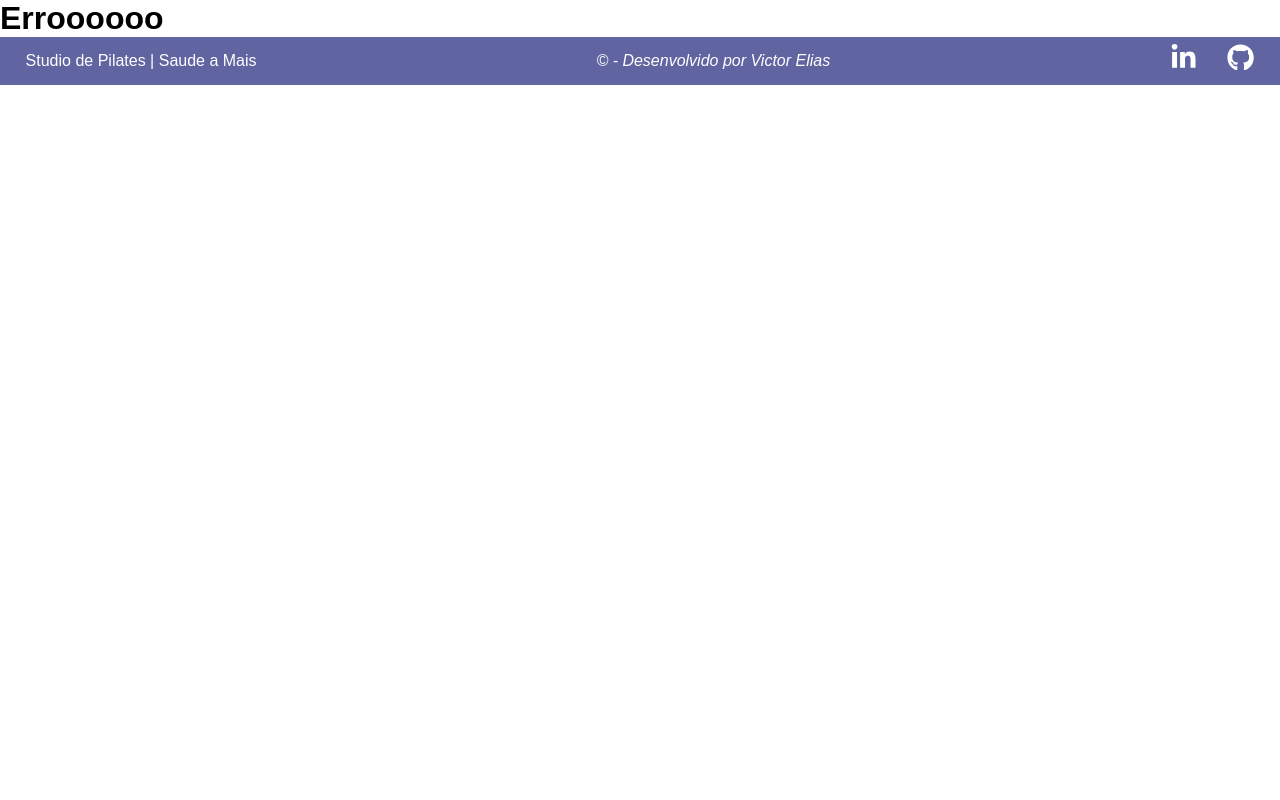
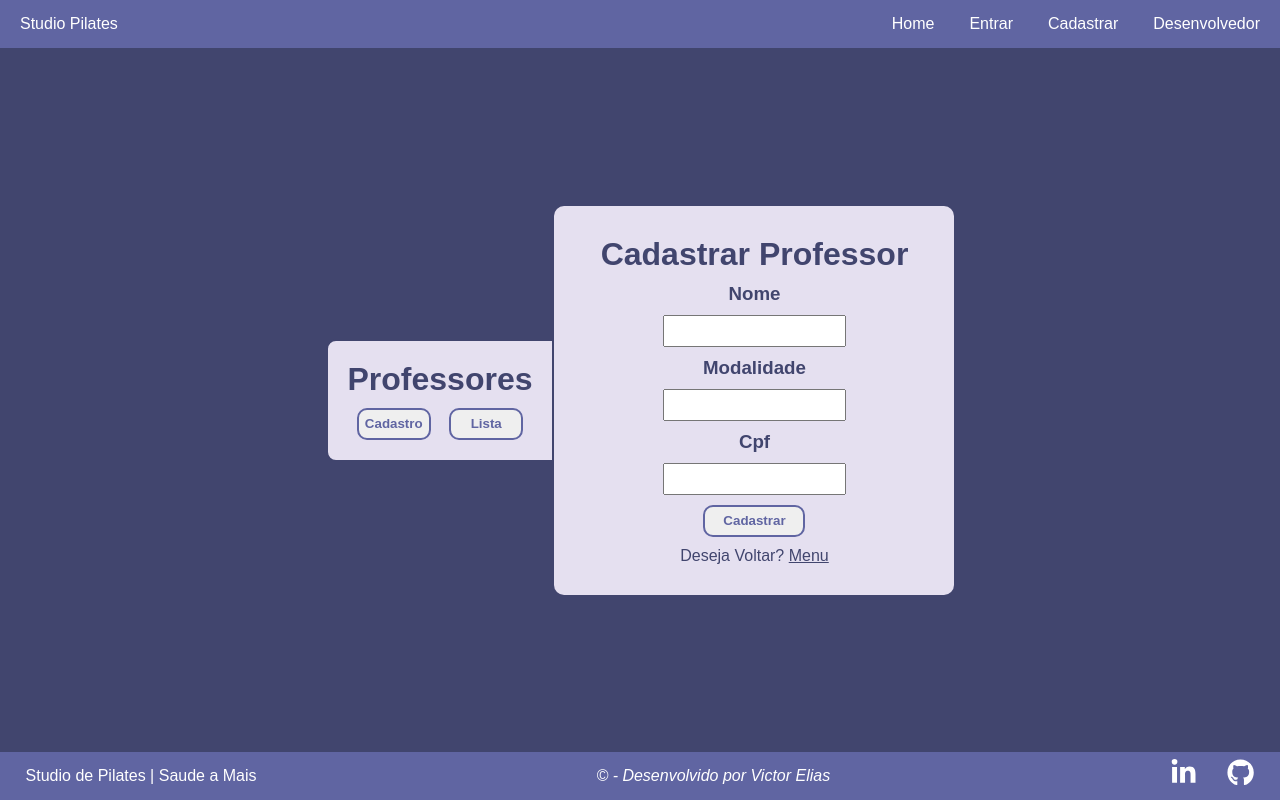
Before and after one commit to svvictorelias/StudioPilates, a React (Vite) app in the folder frontEnd/: page /teacher in a window 1280 px wide. Built offline with nearby package versions, Linux system fonts and the light colour scheme.

Commit message:
criado pagina para professores ADM

```diff
--- a/frontEnd/src/pages/RegisterTeacher/index.jsx
+++ b/frontEnd/src/components/ListTeacher/index.jsx
@@ -1,6 +1,5 @@
 import React from 'react';
-import { Form, StyleContainer } from './styles';
-import NavBar from '../../components/navbar';
+import { Form } from './styles';
 import { useState } from 'react';
 import axios from 'axios';
 
@@ -27,9 +26,7 @@ const RegisterTeacher = () => {
       });
   };
   return (
-    <>
-      <NavBar />
-      <StyleContainer>
+
         <Form onSubmit={handleRegisterTeacher}>
           <h1>Cadastrar Professor</h1>
           <h3>Nome</h3>
@@ -49,8 +46,7 @@ const RegisterTeacher = () => {
             Deseja Voltar? <a href="/">Menu</a>
           </span>
         </Form>
-      </StyleContainer>
-    </>
+
   );
 };
 
--- /dev/null
+++ b/frontEnd/src/components/ListTeacher/styles.jsx
@@ -0,0 +1,28 @@
+import styled from 'styled-components'
+
+export const Form = styled.form`
+  display: flex;
+  flex-direction: column;
+  align-items: center;
+  width: 400px;
+  gap: 10px;
+  background-color: var(--color-primary);
+  padding: 30px 30px;
+  border-radius: 10px;
+  color: var(--text-purple);
+  a {
+    color: var(--text-purple);
+    text-decoration: underline;
+  }
+  button {
+    width: 30%;
+  }
+  .Professor,
+  .Modalidades,
+  .Dados {
+    gap: 30px;
+    display: flex;
+    align-items: center;
+  }
+
+  `
--- /dev/null
+++ b/frontEnd/src/components/RegisterTeacher/index.jsx
@@ -0,0 +1,53 @@
+import React from 'react';
+import { Form } from './styles';
+import { useState } from 'react';
+import axios from 'axios';
+
+const RegisterTeacher = () => {
+  const [nome, setNome] = useState('');
+  const [modalidade, setModalidade] = useState('');
+  const [cpf, setCpf] = useState('');
+
+  const handleRegisterTeacher = async e => {
+    e.preventDefault();
+    console.log(nome, modalidade, cpf);
+    const create = await axios
+      .post('http://localhost:3001/professor', {
+        nome,
+        modalidade,
+        cpf
+      })
+      .then(res => {
+        alert('Professor Cadastrado');
+      })
+      .catch(err => {
+        alert('Professor não Cadastrado');
+        console.log(err.message);
+      });
+  };
+  return (
+
+        <Form onSubmit={handleRegisterTeacher}>
+          <h1>Cadastrar Professor</h1>
+          <h3>Nome</h3>
+          <div className="Dados">
+            <input type="text" onChange={e => setNome(e.target.value)} />
+          </div>
+          <h3>Modalidade</h3>
+          <div className="Modalidades">
+            <input type="text" onChange={e => setModalidade(e.target.value)} />
+          </div>
+          <h3>Cpf</h3>
+          <div className="Modalidades">
+            <input type="text" onChange={e => setCpf(e.target.value)} />
+          </div>
+          <button type="submit">Cadastrar</button>
+          <span>
+            Deseja Voltar? <a href="/">Menu</a>
+          </span>
+        </Form>
+
+  );
+};
+
+export default RegisterTeacher;
--- /dev/null
+++ b/frontEnd/src/components/RegisterTeacher/styles.jsx
@@ -0,0 +1,28 @@
+import styled from 'styled-components'
+
+export const Form = styled.form`
+  display: flex;
+  flex-direction: column;
+  align-items: center;
+  width: 400px;
+  gap: 10px;
+  background-color: var(--color-primary);
+  padding: 30px 30px;
+  border-radius: 10px;
+  color: var(--text-purple);
+  a {
+    color: var(--text-purple);
+    text-decoration: underline;
+  }
+  button {
+    width: 30%;
+  }
+  .Professor,
+  .Modalidades,
+  .Dados {
+    gap: 30px;
+    display: flex;
+    align-items: center;
+  }
+
+  `
--- a/frontEnd/src/components/navbar/index.jsx
+++ b/frontEnd/src/components/navbar/index.jsx
@@ -43,7 +43,7 @@ const Navbar = () => {
           <a href="/dashboard">Aulas</a>
         </li>
         <li>
-          <a href="/teachers">Professores</a>
+          <a href="/teacher">Professores</a>
         </li>
         <li>
           <a href="/users">Usuários</a>
--- /dev/null
+++ b/frontEnd/src/pages/Teacher/index.jsx
@@ -0,0 +1,25 @@
+import React from 'react';
+import { StyleContainer, LabelActions } from './styles';
+import NavBar from '../../components/navbar';
+import RegisterTeacher from '../../components/RegisterTeacher';
+
+const Teacher = () => {
+  return (
+    <>
+      <NavBar />
+      <StyleContainer>
+        <LabelActions>
+          <h1>Professores</h1>
+          <div className="buttons">
+            <button>Cadastro</button>
+            <button>Lista</button>
+          </div>
+        </LabelActions>
+
+        <RegisterTeacher />
+      </StyleContainer>
+    </>
+  );
+};
+
+export default Teacher;
--- a/frontEnd/src/pages/RegisterTeacher/styles.jsx
+++ b/frontEnd/src/pages/Teacher/styles.jsx
@@ -5,33 +5,28 @@ export const StyleContainer = styled.div`
   height: 88vh;
   background-color: var(--text-purple);
   width: 100%;
-  display: grid;
+  display: flex;
   align-items: center;
   justify-content: center;
 `
-export const Form = styled.form`
+
+export const LabelActions = styled.div`
+  background-color: var(--color-primary);
+  border-radius: 10px 0px 0px 10px;
   display: flex;
   flex-direction: column;
   align-items: center;
-  width: 100%;
-  gap: 10px;
-  background-color: var(--color-primary);
-  padding: 30px 30px;
-  border-radius: 10px;
-  color: var(--text-purple);
-  a {
+  justify-content: center;
+  padding: 20px;
+  border: 2px solid var(--text-purple);
+  h1{
     color: var(--text-purple);
-    text-decoration: underline;
+    padding-bottom: 10px;
   }
-  button {
-    width: 30%;
-  }
-  .Professor,
-  .Modalidades,
-  .Dados {
-    gap: 30px;
+  .buttons{
+    width: 100%;
     display: flex;
     align-items: center;
+    justify-content: space-around;
   }
-
-  `
+`
--- a/frontEnd/src/routes/appRoutes.jsx
+++ b/frontEnd/src/routes/appRoutes.jsx
@@ -6,7 +6,7 @@ import Signup from '../pages/Signup'
 import Home from '../pages/home'
 import Login from '../pages/Login'
 import MarkClass from '../pages/MarkClass'
-import RegisterTeacher from '../pages/RegisterTeacher'
+import Teacher from '../pages/Teacher'
 import StudentSpace from '../pages/StudentSpace'
 import { parseCookies } from 'nookies'
 import AdminSpace from '../pages/AdminSpace'
@@ -27,7 +27,7 @@ const AppRoutes = () => {
       <Route path="/markClass" element={<MarkClass />} />
       <Route path="/*" element={<Page404 />} />
       <Route path="/dashboard" element={<Space/>} />
-      <Route path="/RegisterTeacher" element={<RegisterTeacher />} />
+      <Route path="/teacher" element={<Teacher />} />
     </Routes>
   )
 }
```
